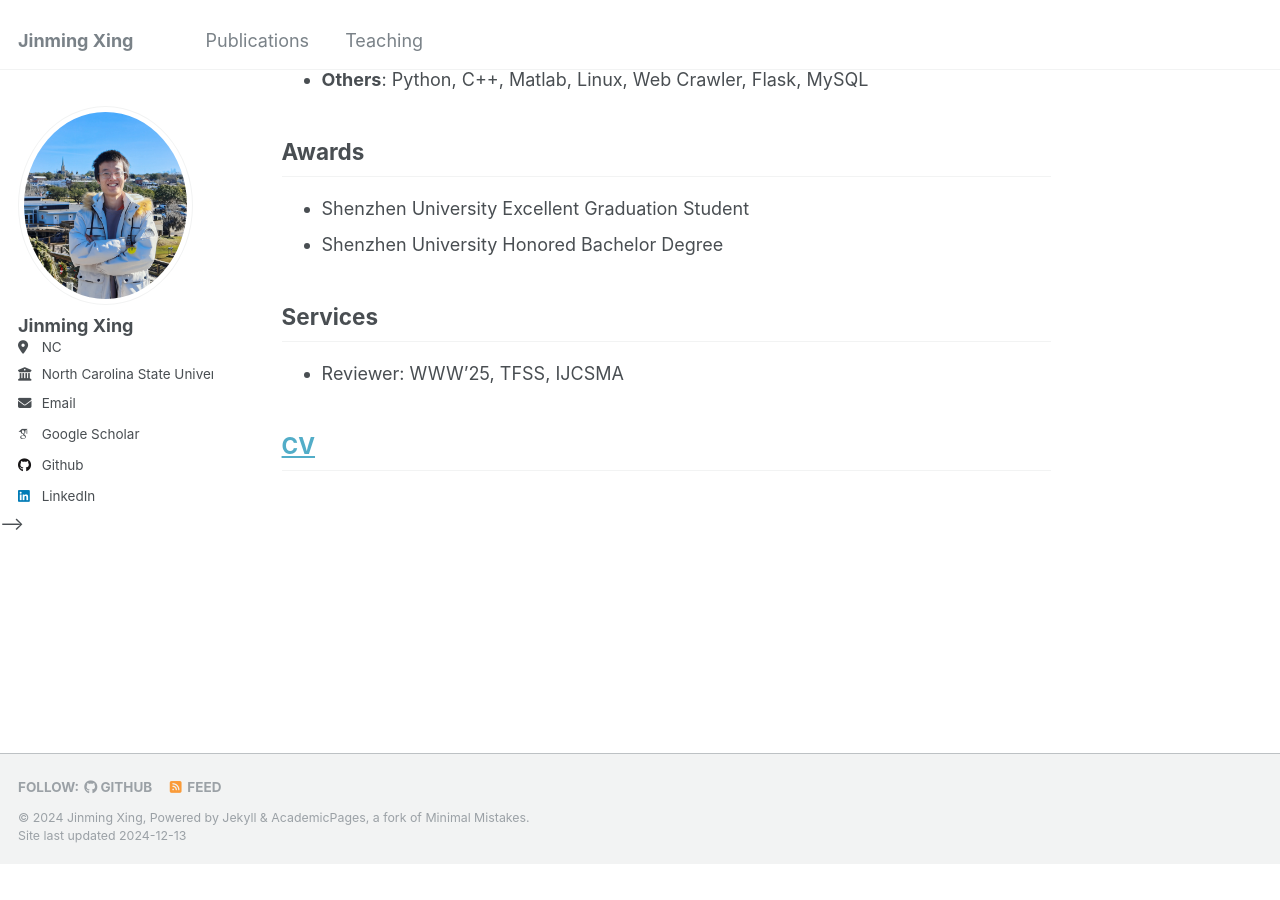
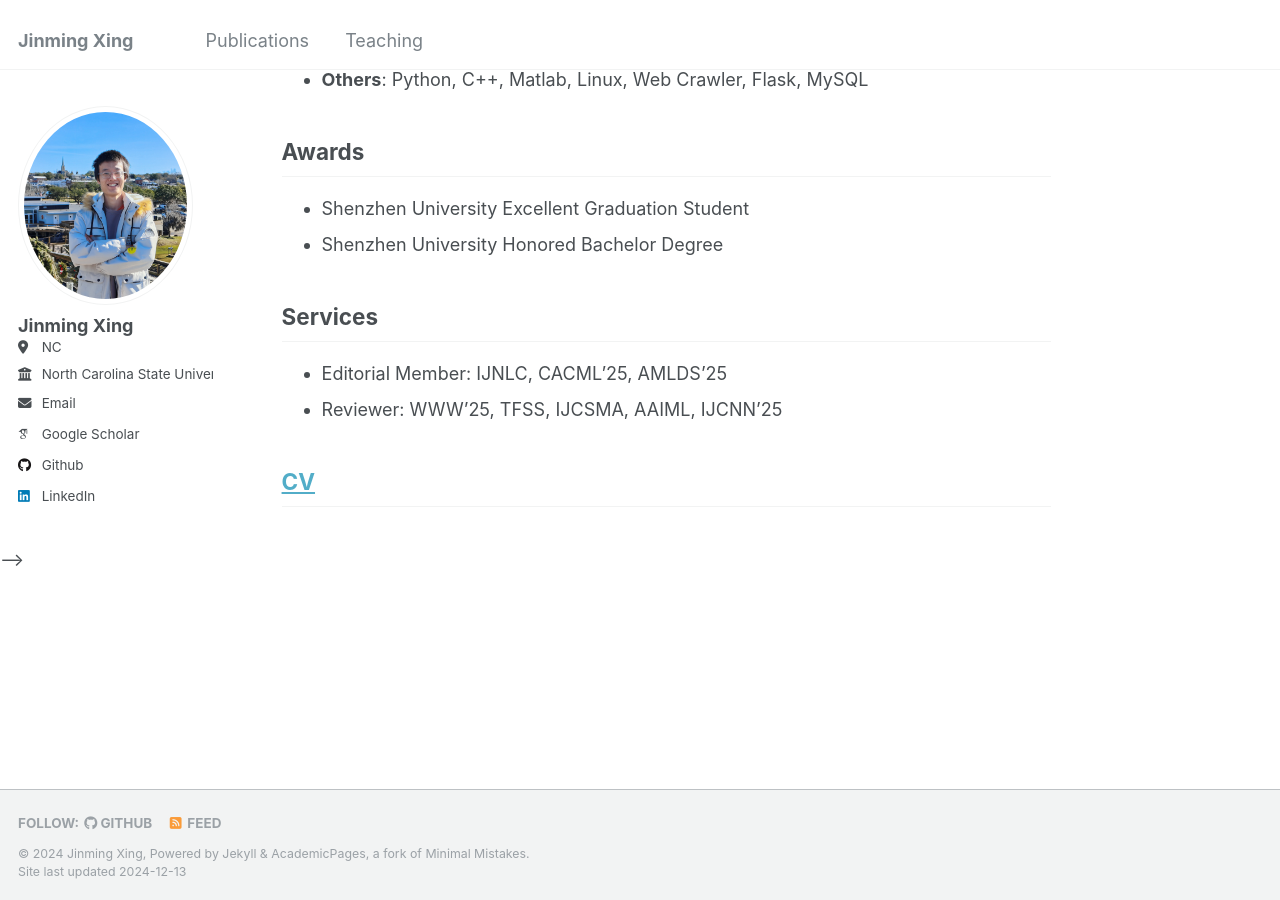
Before and after one commit to XingJinming-real/XingJinming-real.github.io, a Jekyll site: the page built from _pages/about.md, in a window 1280 px wide and 900 px high, scrolled down 593 px. Built offline with Jekyll 4.4.1, drawn with Linux system fonts in a browser that asks for light colours; some web fonts are replaced; before the commit the page ends 1457 px from its top, so only the background shows below that.

```diff
--- a/_pages/about.md
+++ b/_pages/about.md
@@ -28,7 +28,8 @@ Awards
 
 Services
 ---
-* Reviewer: WWW'25, TFSS, IJCSMA
+* Editorial Member: IJNLC, CACML'25, AMLDS'25
+* Reviewer: WWW'25, TFSS, IJCSMA, AAIML, IJCNN'25
 
-[CV](files/cv.pdf)
+[CV](files/resume.pdf)
 ---
```
Also changed, not shown: 2 other files.
